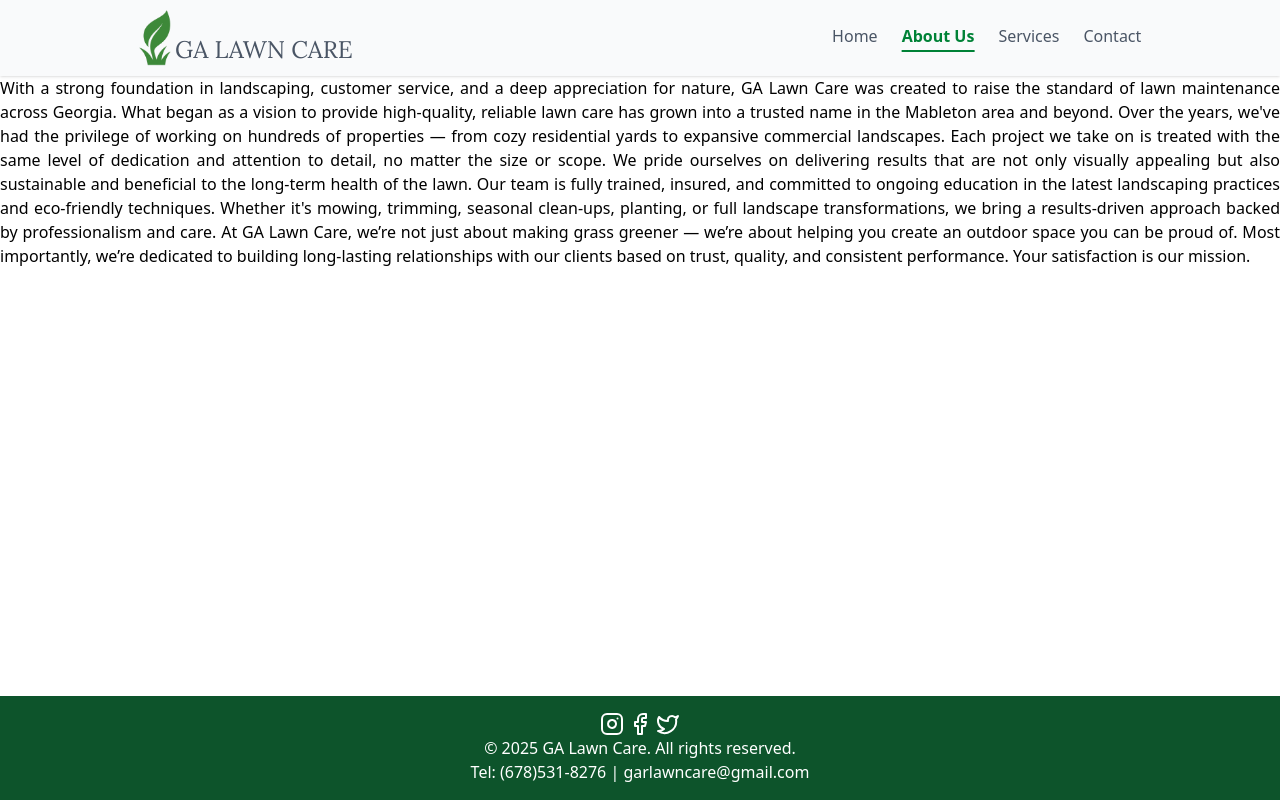
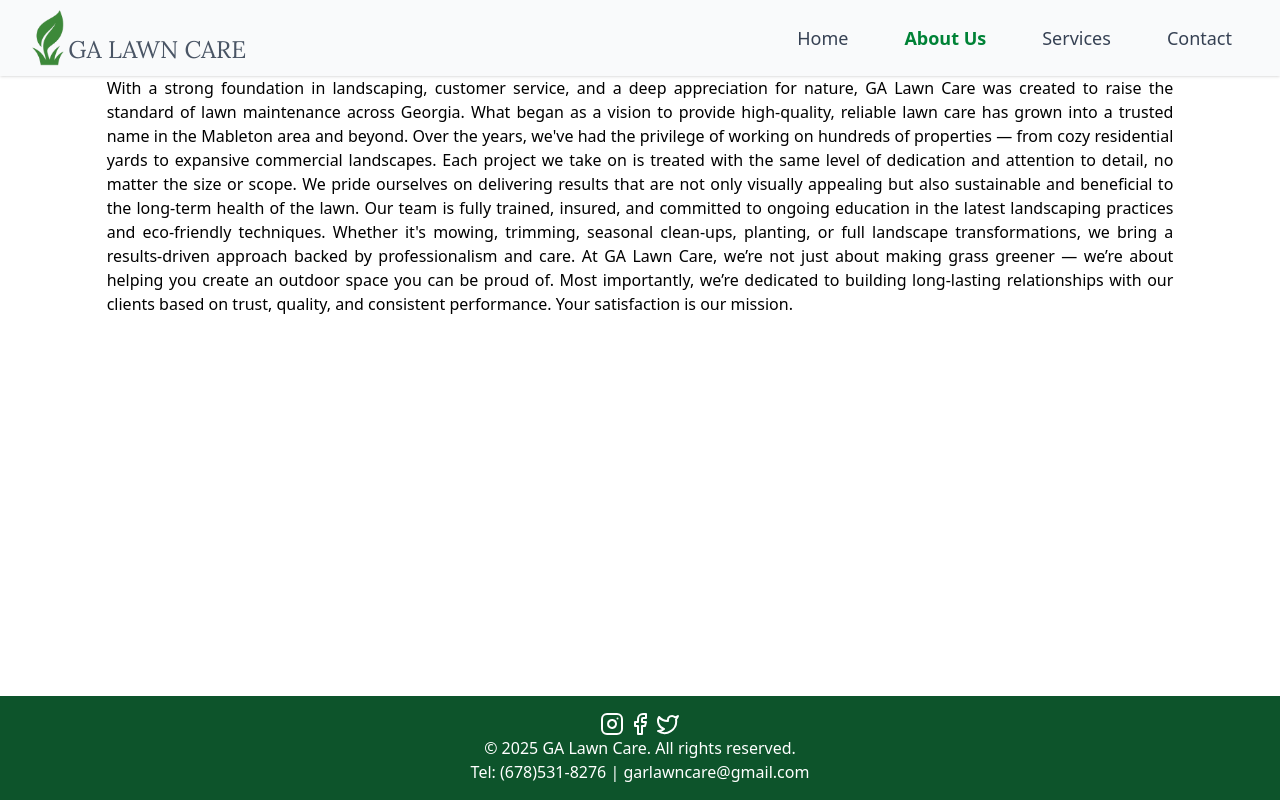
Before and after one commit to Daniel13Alfa/GaLawnCare, a React (Vite) app: page /#/about in a window 1280 px wide. Built offline with nearby package versions, Linux system fonts and the light colour scheme.

Commit message:
top menu for movile devices

```diff
--- a/src/Components/AboutUs.jsx
+++ b/src/Components/AboutUs.jsx
@@ -2,7 +2,7 @@ import '../Style/App.css'
 
 function AboutUs(){
     return(
-        <div className='text-justify'>
+        <div className='text-justify w-10/12 mx-auto'>
             <h1>With a strong foundation in landscaping, customer service, and a deep appreciation for nature, GA Lawn Care was created to raise the standard of lawn maintenance across Georgia. What began as a vision to provide high-quality, reliable lawn care has grown into a trusted name in the Mableton area and beyond.
                 Over the years, we've had the privilege of working on hundreds of properties — from cozy residential yards to expansive commercial landscapes. Each project we take on is treated with the same level of dedication and attention to detail, no matter the size or scope. We pride ourselves on delivering results that are not only visually appealing but also sustainable and beneficial to the long-term health of the lawn.
                 Our team is fully trained, insured, and committed to ongoing education in the latest landscaping practices and eco-friendly techniques. Whether it's mowing, trimming, seasonal clean-ups, planting, or full landscape transformations, we bring a results-driven approach backed by professionalism and care.
--- a/src/Components/TopMenu.jsx
+++ b/src/Components/TopMenu.jsx
@@ -1,33 +1,34 @@
 import '../Style/App.css'
 import '../Style/Font.css'
 import { NavLink } from 'react-router-dom'
-import React from 'react'
+import React, { useState } from 'react'
 import logo from '../assets/Images/GrassGaLawnCare1.png'
 
-function TopMenu(){
+function TopMenu() {
+  const [isMobileMenuOpen, setIsMobileMenuOpen] = useState(false)
+
   const navLinkClass = ({ isActive }) =>
-  `relative pb-1 transition-colors duration-300
-   ${isActive ? 'text-green-700 font-semibold after:scale-x-100' : 'text-gray-600 hover:text-green-700 after:scale-x-0'}
-   after:content-[''] after:absolute after:left-1/2 after:-translate-x-1/2
-   after:bottom-0 after:h-0.5 after:w-full after:bg-green-700 after:origin-center after:transition-transform after:duration-300`;
+    `block px-4 py-2 text-lg transition-colors duration-300
+     ${isActive ? 'text-green-700 font-semibold' : 'text-gray-700 hover:text-green-700'}`
 
-    return(
+  return (
+    <>
       <header className="w-full bg-gray-50 shadow-sm sticky top-0 z-50">
-        <div className="max-w-10/12 mx-auto px-4 sm:px-6 lg:px-8">
-          <div className="flex justify-between items-center h-19">
+        <div className="max-w-7xl mx-auto px-4 sm:px-6 lg:px-8">
+          <div className="flex justify-between items-center h-19 py-3">
             {/* Logo */}
             <div className="flex items-end space-x-0">
               <a href="/">
                 <img
-                  src={logo} // Asegúrate de que esta imagen exista en tu carpeta public
+                  src={logo}
                   alt="Ga Lawn Care"
                   className="h-14 w-auto"
                 />
               </a>
-              <a href='/' className="fontLora ml-1 text-2xl text-gray-600">GA LAWN CARE</a>
+              <a href="/" className="fontLora ml-1 text-2xl text-gray-600">GA LAWN CARE</a>
             </div>
 
-            {/* Navegación */}
+            {/* Navegación grande */}
             <nav className="hidden md:flex space-x-6">
               <NavLink to="/" className={navLinkClass}>Home</NavLink>
               <NavLink to="/about" className={navLinkClass}>About Us</NavLink>
@@ -35,9 +36,12 @@ function TopMenu(){
               <NavLink to="/contact" className={navLinkClass}>Contact</NavLink>
             </nav>
 
-            {/* Botón de acción / menú móvil */}
+            {/* Botón hamburguesa */}
             <div className="md:hidden">
-              <button className="text-gray-600 hover:text-black focus:outline-none">
+              <button
+                className="text-gray-600 hover:text-black focus:outline-none"
+                onClick={() => setIsMobileMenuOpen(true)}
+              >
                 <svg
                   className="w-6 h-6"
                   fill="none"
@@ -52,6 +56,41 @@ function TopMenu(){
           </div>
         </div>
       </header>
-    )
+
+      {/* Overlay del menú móvil con blur */}
+      <div className={`fixed inset-0 z-50 transition duration-300 ${isMobileMenuOpen ? 'visible' : 'invisible'}`}>
+        {/* Fondo borroso tipo glassmorphism */}
+        <div
+          className={`absolute inset-0 backdrop-blur-sm bg-white/30 transition-opacity duration-300 ${isMobileMenuOpen ? 'opacity-100' : 'opacity-0'}`}
+          onClick={() => setIsMobileMenuOpen(false)}
+        ></div>
+
+        {/* Sidebar del menú */}
+        <div className={`absolute top-0 right-0 h-full w-64 bg-white shadow-lg transform transition-transform duration-300 ${isMobileMenuOpen ? 'translate-x-0' : 'translate-x-full'}`}>
+          <div className="flex justify-end p-4">
+            <button onClick={() => setIsMobileMenuOpen(false)} className="text-gray-600 hover:text-black">
+              <svg
+                className="w-6 h-6"
+                fill="none"
+                stroke="currentColor"
+                strokeWidth={2}
+                viewBox="0 0 24 24"
+              >
+                <path strokeLinecap="round" strokeLinejoin="round" d="M6 18L18 6M6 6l12 12" />
+              </svg>
+            </button>
+          </div>
+
+          <nav className="flex flex-col px-4">
+            <NavLink to="/" className={navLinkClass} onClick={() => setIsMobileMenuOpen(false)}>Home</NavLink>
+            <NavLink to="/about" className={navLinkClass} onClick={() => setIsMobileMenuOpen(false)}>About Us</NavLink>
+            <NavLink to="/services" className={navLinkClass} onClick={() => setIsMobileMenuOpen(false)}>Services</NavLink>
+            <NavLink to="/contact" className={navLinkClass} onClick={() => setIsMobileMenuOpen(false)}>Contact</NavLink>
+          </nav>
+        </div>
+      </div>
+    </>
+  )
 }
+
 export default TopMenu
```
